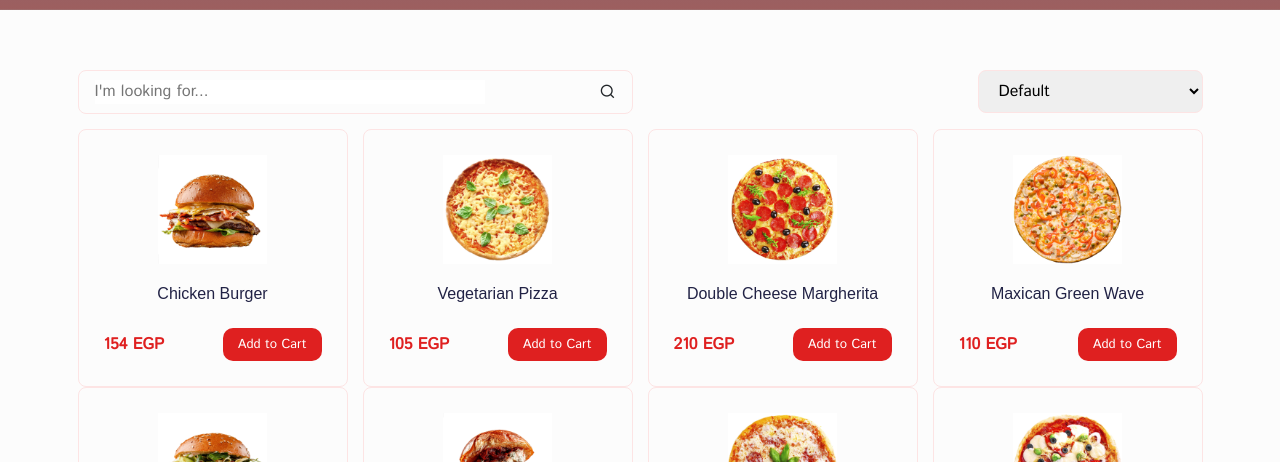
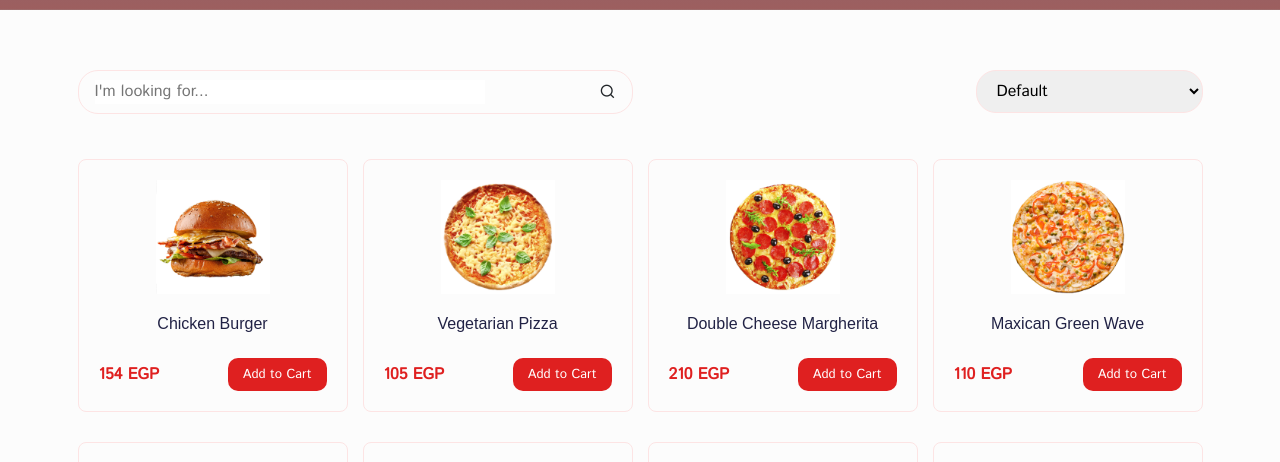
Before and after one commit to Alaa8884/React-fast-food-Ecommerce-website, a React (Vite) app: page /foods in a window 1280 px wide. Shown: the part 295-757 px from the top of the page. Built offline with nearby package versions, Linux system fonts and the light colour scheme; grey boxes are pictures that could not be loaded; a web font is replaced by a local one.

Commit message:
add sort by feature to all foods page and fix some property in respoonsive of all foods product

```diff
--- a/src/components/appLayout/AppLayout.jsx
+++ b/src/components/appLayout/AppLayout.jsx
@@ -11,7 +11,7 @@ export default function AppLayout() {
   const showCart = useSelector((state) => state.cartUi.showCart);
   return (
     <div className="applayout">
-      <Header />
+      <Header/>
       {showCart && <Carts />}
       <div>
         <Routes />
--- a/src/components/header/Header.jsx
+++ b/src/components/header/Header.jsx
@@ -4,8 +4,8 @@ import { Link, NavLink } from "react-router-dom";
 import { useDispatch, useSelector } from "react-redux";
 
 import logo from "../../assets/images/res-logo.png";
+import { toggleCart } from "../../store/shopping-cart/cartUiSlice";
 import "../../styles/header.css";
-import { toggleCart } from "../../store/shopping-cart/cartUiSlice";
 
 const navLink = [
   {
--- a/src/pages/AllFood.jsx
+++ b/src/pages/AllFood.jsx
@@ -1,4 +1,4 @@
-import { useEffect, useMemo, useState } from "react";
+import { useCallback, useEffect, useMemo, useState } from "react";
 import ReactPaginate from "react-paginate";
 import debounce from "lodash.debounce";
 import { Col, Container, Row } from "reactstrap";
@@ -9,10 +9,11 @@ import ProductCard from "../components/Ui/product-card/ProductCard";
 import "../styles/all-foods.css";
 import "../styles/paginate-page.css";
 
+
 function AllFood() {
   const [searchItem, setSearchItem] = useState("");
-
   const [pageNumber, setPageNumber] = useState(0);
+  const [sortedBy, setSortedBy] = useState("default");
 
   function handleChange(e) {
     setSearchItem(e.target.value);
@@ -48,6 +49,29 @@ function AllFood() {
 
   const displayPageLenght = displayPage.length > 0;
 
+  const sorted = useCallback(() => {
+    if (sortedBy === "default") return;
+
+    displayPage.sort((a, b) => {
+      if (sortedBy === "ascending") {
+        return a.title.localeCompare(b.title);
+      } else if (sortedBy === "descending") {
+        return b.title.localeCompare(a.title);
+      } else if (sortedBy === "low-price") {
+        return a.price - b.price;
+      } else if (sortedBy === "high-price") {
+        return b.price - a.price;
+      }
+    });
+  }, [sortedBy, displayPage]);
+
+  sorted()
+
+  const handleSortChange = (e) => {
+    setSortedBy(e.target.value);
+
+  };
+
   return (
     <Helmet title="All Foods">
       <CommonSection title="All Foods" />
@@ -71,18 +95,25 @@ function AllFood() {
             </Col>
             <Col lg="6" md="6" sm="6" xs="12" className="text-end mb-4">
               <div className="sorting-box">
-                <select>
+                <select value={sortedBy} onChange={handleSortChange}>
                   <option value="default">Default</option>
                   <option value="ascending">Sort by name (A - Z)</option>
                   <option value="descending">Sort by name (Z - A)</option>
-                  <option value="high-price">Sort by price (low first)</option>
-                  <option value="low-price">Sort by price (high first)</option>
+                  <option value="low-price">Sort by price (Low first)</option>
+                  <option value="high-price">Sort by price (High first)</option>
                 </select>
               </div>
             </Col>
             {displayPageLenght ? (
               displayPage.map((food) => (
-                <Col lg="3" md="4" sm="6" xs="6" key={food.id}>
+                <Col
+                  lg="3"
+                  md="4"
+                  sm="6"
+                  xs="6"
+                  key={food.id}
+                  className="mt-5"
+                >
                   <ProductCard food={food} />
                 </Col>
               ))
--- a/src/pages/Cart.jsx
+++ b/src/pages/Cart.jsx
@@ -10,7 +10,6 @@ function Cart() {
   const userCart = useSelector((state) => state.cart.cart);
   const totalAmount = useSelector((state) => state.cart.totalAmount);
   const cartEmpty = userCart.length === 0;
-  console.log(userCart);
 
   return (
     <Helmet title="You Cart">
--- a/src/styles/all-foods.css
+++ b/src/styles/all-foods.css
@@ -4,16 +4,17 @@
   padding: 0.8rem 1.6rem;
   font-size: 1.6rem;
   cursor: pointer;
-  border-radius: 8px;
-  -webkit-border-radius: 8px;
-  -moz-border-radius: 8px;
-  -ms-border-radius: 8px;
-  -o-border-radius: 8px;
+  border-radius: 2rem;
+  -webkit-border-radius: 20px;
+  -moz-border-radius: 20px;
+  -ms-border-radius: 20px;
+  -o-border-radius: 20px;
 }
 
 .sorting-box select {
   outline: none;
 }
+
 .search-box input {
   border: none;
 }
@@ -23,8 +24,8 @@
 }
 
 .sorting-box select option {
-  background-color: var(--main-color);
-  color: #fff;
+  background-color: var(--secondary-color);
+  color: var(--primary-color);
 }
 
 .not-found-msg {
@@ -43,6 +44,5 @@
 
   .not-found-msg {
     font-size: 1.8rem;
-
   }
 }
--- a/src/styles/productCard.css
+++ b/src/styles/productCard.css
@@ -1,6 +1,6 @@
 .product-item {
   border: 1px solid var(--secondary-color);
-  padding: 25px;
+  padding: 20px;
   text-align: center;
   cursor: pointer;
   display: flex;
--- a/src/styles/shopping-cart.css
+++ b/src/styles/shopping-cart.css
@@ -101,7 +101,7 @@
 @media only screen and (max-width: 576px) {
   .cart-content {
     height: 100%;
-    width: 25rem;
+    width: 29rem;
   }
 
   .cart-close-btn i {
```
